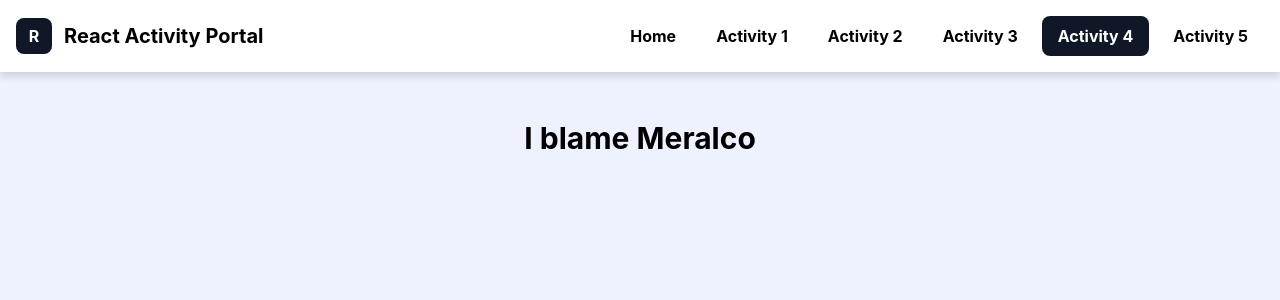
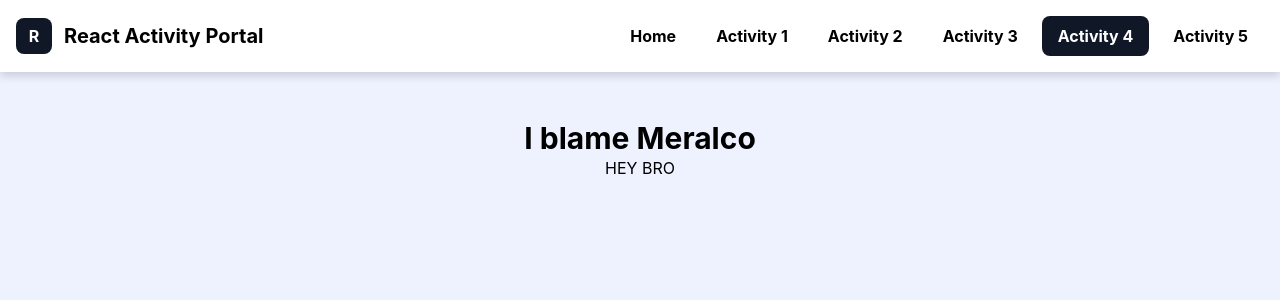
Before and after one commit to FallenFromTheKliff/ByteSizedReact, a React (Vite) app: page /act4-electricity-bill in a window 1280 px wide. Shown: the top 300 px of the page. Built offline with nearby package versions, Linux system fonts and the light colour scheme.

Commit message:
Update ElectricityBill.jsx

```diff
--- a/src/pages/ElectricityBill.jsx
+++ b/src/pages/ElectricityBill.jsx
@@ -2,6 +2,10 @@
   return (
     <div className="flex flex-1 flex-col w-full items-center bg-indigo-50">
       <h1 className="text-3xl font-bold mt-12">I blame Meralco</h1>
+
+
+
+      <div>HEY BRO </div>
     </div>
   )
 }
```
